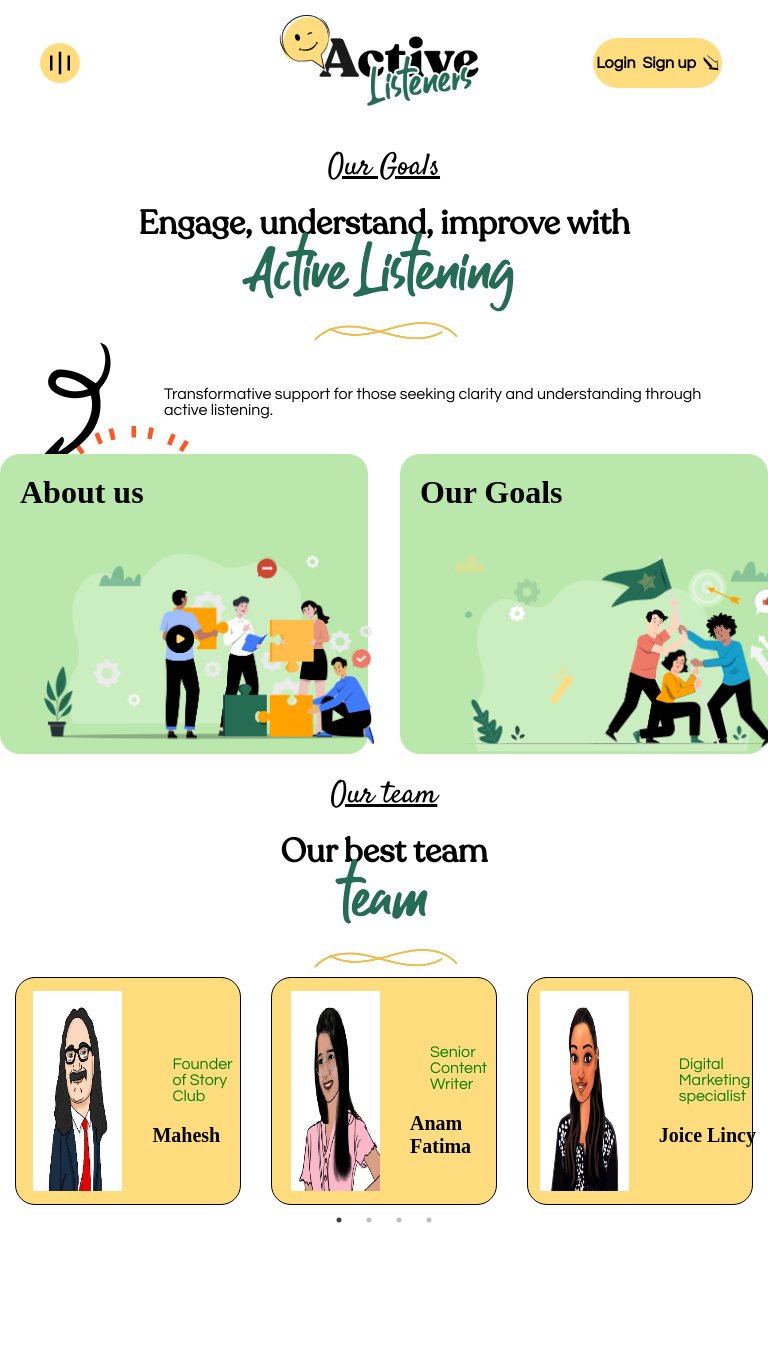
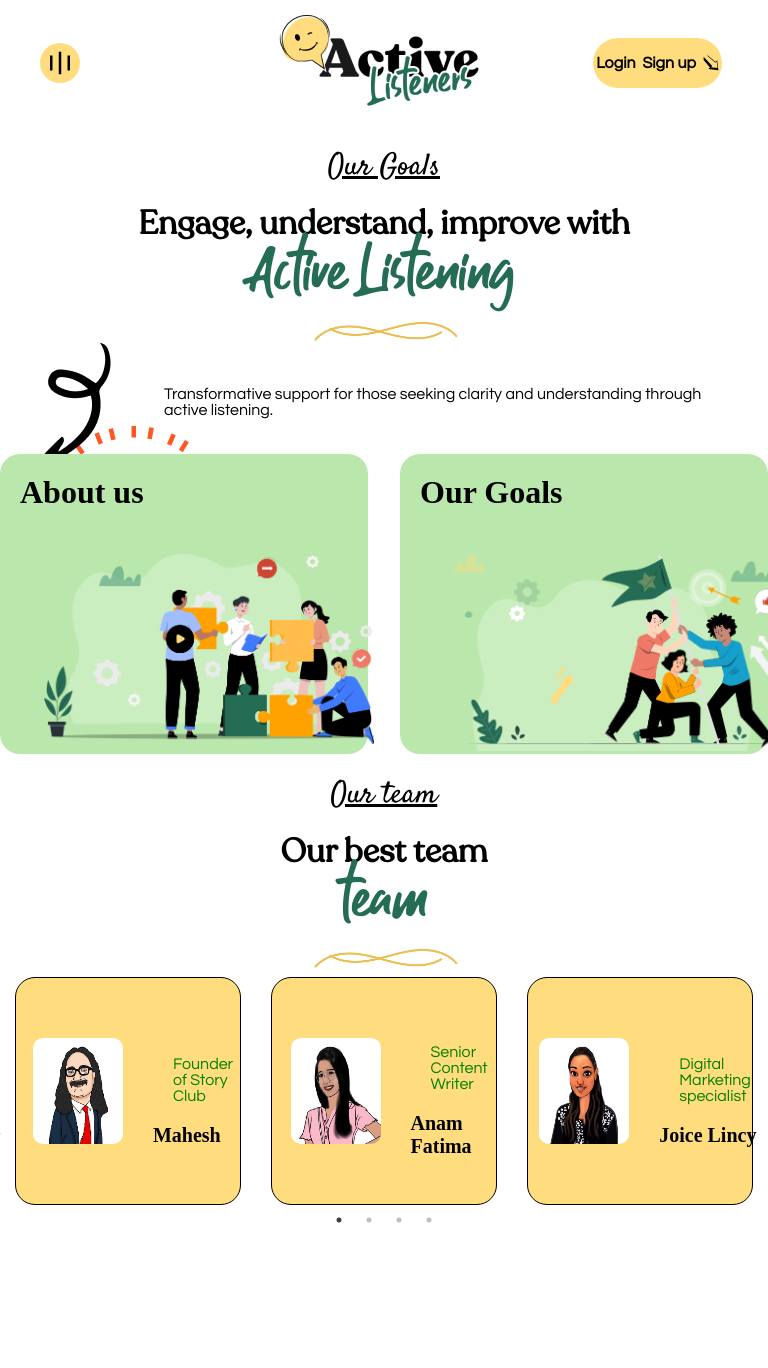
Before and after one commit to Thameem6369538954/Active-Listeners, a React (Create React App) app: page /GoalVision in a window 768 px wide. Shown: the top 1368 px of the page. Built offline with nearby package versions, Linux system fonts and the light colour scheme.

Commit message:
init commit

```diff
--- a/src/Components/Navbar.js
+++ b/src/Components/Navbar.js
@@ -25,7 +25,7 @@ const Navbar = () => {
         </div>
         <nav>
           <ul className={isOpen ? "nav-links active" : "nav-links"}>
-            <NavLink>
+            <NavLink to="/">
               <li>Home</li>
             </NavLink>
             <NavLink to="/Teletherapy">
@@ -37,9 +37,9 @@ const Navbar = () => {
             <NavLink to="/OneOnOne">
               <li>One-on-one</li>
             </NavLink>
-            <NavLink to="/GriefSupport">
+            {/* <NavLink to="/GriefSupport">
               <li>Grief Support</li>
-            </NavLink>
+            </NavLink> */}
             {/* <NavLink to="/Podcast">
               <li>Podcast</li>
             </NavLink>
--- a/src/Css/GoalVision.css
+++ b/src/Css/GoalVision.css
@@ -241,9 +241,10 @@
     margin: auto;
   }
   .goal-box-container img {
-    margin: 30px;
-
-    width: 89px;
+   margin: 30px;
+    width: 90px;
+    height: 106px;
+    border-radius: 10px;
   }
   .goal-box-container {
     display: flex;
--- a/src/Pages/Teletherapy.js
+++ b/src/Pages/Teletherapy.js
@@ -123,7 +123,7 @@ const Teletherapy = () => {
                 <img src={Plan} alt="" />
               </div>
               <div>
-                <p>7 Days</p>
+                <p>Monthly</p>
                 <h1>Pro</h1>
               </div>
             </div>
```
